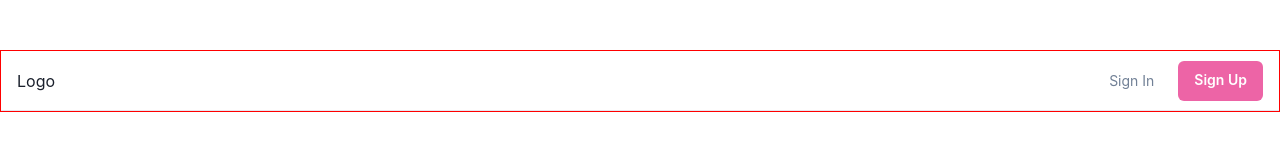
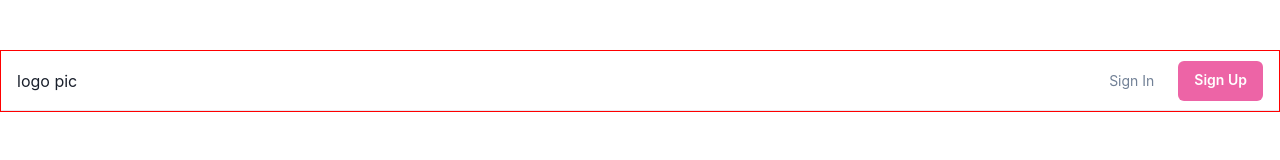
Before and after one commit to suhail3535/TripHub, a React (Create React App) app in the folder agreeable-transport-9100/: page / in a window 1280 px wide. Shown: the top 160 px of the page. Built offline with nearby package versions, Linux system fonts and the light colour scheme.

Commit message:
setup day

```diff
--- a/agreeable-transport-9100/src/Components/Navbar.jsx
+++ b/agreeable-transport-9100/src/Components/Navbar.jsx
@@ -56,7 +56,7 @@ import {
               textAlign={useBreakpointValue({ base: 'center', md: 'left' })}
               fontFamily={'heading'}
               color={useColorModeValue('gray.800', 'white')}>
-              Logo
+              logo pic
             </Text>
 
             <Flex display={{ base: 'none', md: 'flex' }} ml={10}>
```
